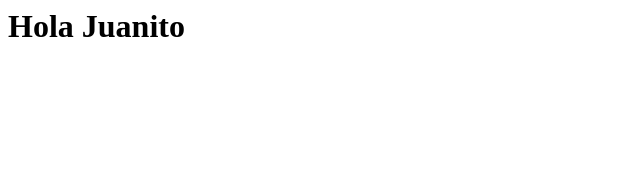
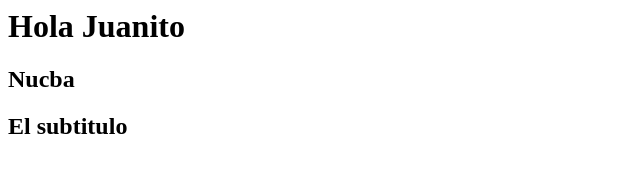
Before and after one commit to alejoplatense/gitbranch, a plain HTML site: page index.html in a window 1280 px wide. Shown: the whole page, without its empty margins (0-640 px from the left). Drawn offline with Linux system fonts and the light colour scheme.

Commit message:
agregue unos titulos

```diff
--- a/index.html
+++ b/index.html
@@ -1,3 +1,5 @@
 <html>
     <h1>Hola Juanito</h1>
+    <h2>Nucba</h2>
+    <h2>El subtitulo</h2>
 </html>
```
